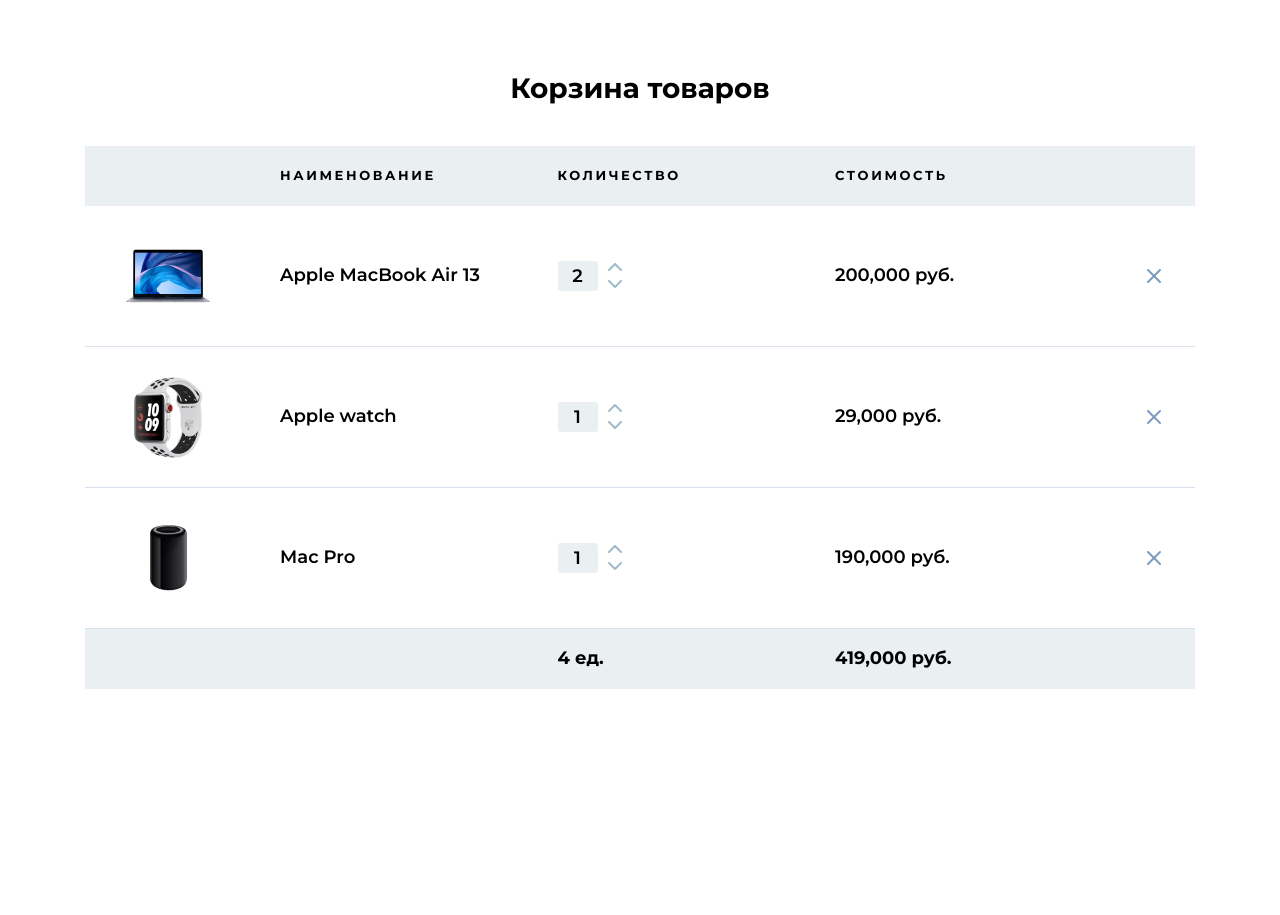
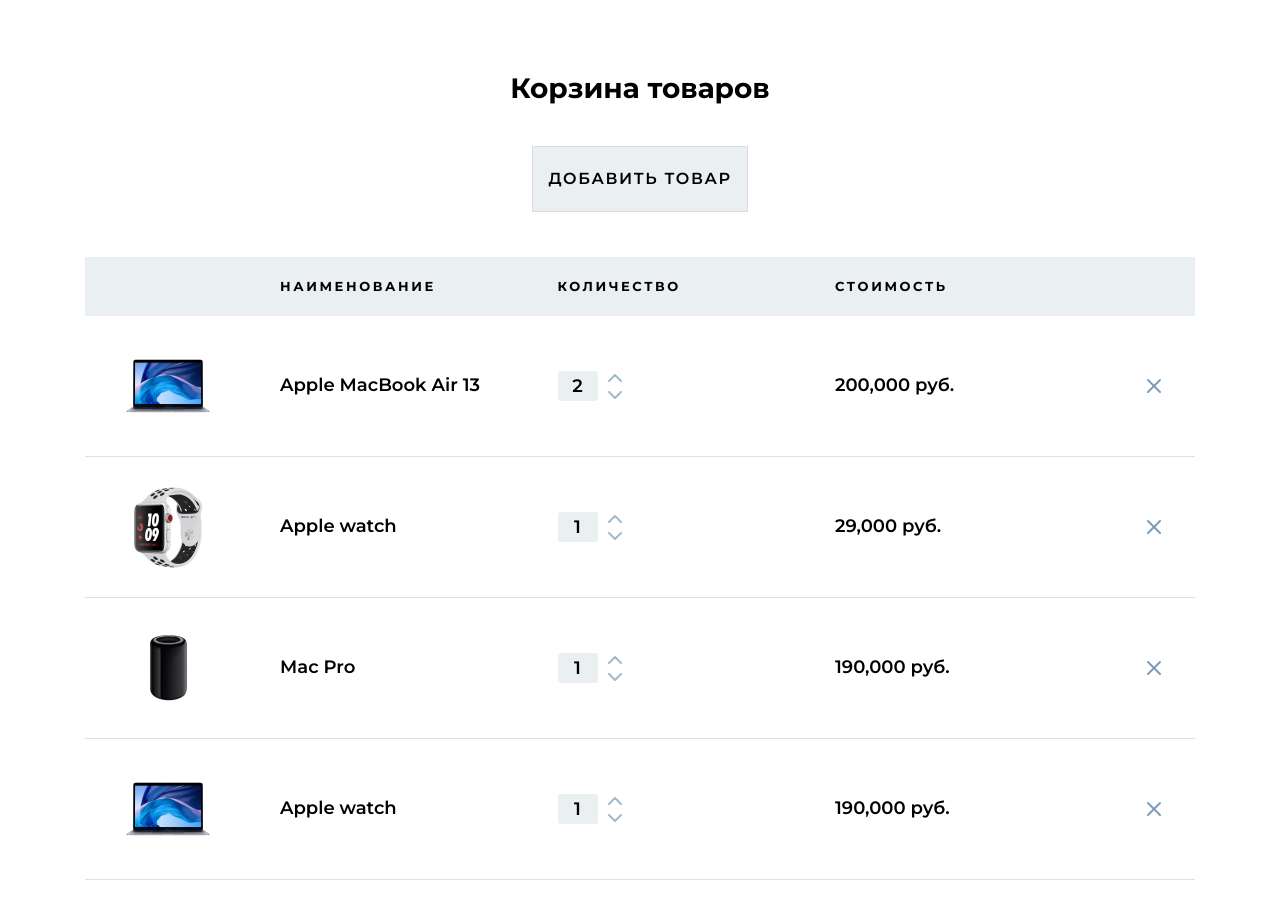
Before and after one commit to anmeshkov/react-shopping-cart, a React (Create React App) app: page / in a window 1280 px wide. Shown: the top 915 px of the page. Before the commit the page ends 800 px from the top, so only its background shows below. Built offline with nearby package versions, Linux system fonts and the light colour scheme; data requests are answered from the project's data file.

Commit message:
feat: добавлена возможность добавления рандомных товаров

```diff
--- /dev/null
+++ b/src/components/Button/index.jsx
@@ -0,0 +1,14 @@
+/* ----------------------------------------------------------------
+  Button Component
+---------------------------------------------------------------- */
+import "./style.scss";
+
+const Buttom = ({title, onClick}) => {
+  return (
+    <section className="button-wrapper">
+      <button onClick={onClick} className="button">{title}</button>
+    </section>
+  );
+};
+
+export default Buttom;
--- /dev/null
+++ b/src/components/Button/style.scss
@@ -0,0 +1,22 @@
+.button-wrapper {
+  display: flex;
+  align-items: center;
+  justify-content: center;
+  padding-bottom: 45px;
+}
+
+.button {
+  border: 1px solid #dbdbdb;
+  padding: 22px 15px;
+  background-color: #EAEFF2;
+  font-weight: 600;
+  font-size: 16px;
+  line-height: 1.2;
+  letter-spacing: 0.1em;
+  transition: background-color 0.2s ease-out;
+  text-transform: uppercase;
+
+  &:hover {
+    background-color: #cde5e7;
+  }
+}
--- a/src/components/Cart/index.jsx
+++ b/src/components/Cart/index.jsx
@@ -2,6 +2,7 @@
   Cart Component
 ---------------------------------------------------------------- */
 
+import Buttom from "../Button";
 import CartFooter from "../CartFooter";
 import CartHeader from "../CartHeader";
 import Product from "../Product";
@@ -13,16 +14,16 @@
 const Cart = () => {
   const [cart, setCart] = useState(null);
   const [total, setTotal] = useState(null);
+  const [fetchData, setFetchData] = useState(true);
 
   // запрос на сервер
   useEffect(() => {
     fetch(url)
       .then((res) => res.json())
       .then((data) => {
-        console.log(data);
         setCart(data);
       });
-  }, []);
+  }, [fetchData]);
 
   useEffect(() => {
     if (cart) {
@@ -35,61 +36,111 @@
 
   // увеличение товара в корзине
   const increaseProduct = (id) => {
-    const newCart = cart.map((product) => {
-      if (product.id === id) {
-        return {
+    const product = cart.find((product) => product.id === id);
+    const data = {
       ...product,
       count: product.count + 1,
-          priceTotal: product.priceTotal * (product.count + 1),
+      priceTotal: product.price * (product.count + 1),
     };
+
+    fetch(url + "/" + id, {
+      method: "PUT",
+      headers: { "Content-Type": "application/json" },
+      body: JSON.stringify(data),
+    }).then((res) => {
+      if (res.ok) {
+        setFetchData((value) => !value);
       }
-      return product;
     });
-    setCart(newCart);
   };
 
   // уменьшение товара в корзине
   const decreaseProduct = (id) => {
-    const newCart = cart.map((product) => {
-      if (product.id === id) {
+    const product = cart.find((product) => product.id === id);
     const newCount = product.count - 1 > 1 ? product.count - 1 : 1;
 
-        return {
+    const data = {
       ...product,
       count: newCount,
-          // priceTotal: (product.count - 1 > 1) ? product.price * (product.count - 1) : product.price,
       priceTotal:
         newCount > 1 ? product.price * (product.count - 1) : product.price,
     };
+
+    fetch(url + "/" + id, {
+      method: "PUT",
+      headers: { "Content-Type": "application/json" },
+      body: JSON.stringify(data),
+    }).then((res) => {
+      if (res.ok) {
+        setFetchData((value) => !value);
       }
-      return product;
     });
-
-    setCart(newCart);
   };
 
   // изменения значения в input руками
   const changeValue = (id, value) => {
-    const newCart = cart.map((product) => {
+    const product = cart.find((product) => product.id === id);
     const newCount = value > 0 ? value : value * -1;
-
-      if (product.id === id) {
-        return {
+    const data = {
       ...product,
       count: newCount,
       priceTotal: product.price * newCount,
     };
+
+    fetch(url + "/" + id, {
+      method: "PUT",
+      headers: { "Content-Type": "application/json" },
+      body: JSON.stringify(data),
+    }).then((res) => {
+      if (res.ok) {
+        setFetchData((value) => !value);
       }
-      return product;
     });
-
-    setCart(newCart);
   };
 
   // удаление товара из корзины
   const deleteProduct = (id) => {
     const newCart = cart.filter((product) => product.id !== id);
     setCart(newCart);
+
+    fetch(url + "/" + id, {
+      method: "DELETE",
+    }).then((res) => {
+      if (res.ok) {
+        setFetchData((value) => !value);
+      }
+    });
+  };
+
+  const addProduct = () => {
+    // рандомные данные
+    const titles = ["Apple MacBook Air 13", "Apple watch", "Mac Pro"];
+    const images = ["macbook.jpg", "apple-watch.jpg", "mac-pro.jpg"];
+    const prices = [100000, 29000, 190000];
+
+    const randomValue = (array) => {
+      return array[Math.floor(Math.random() * array.length)];
+    };
+
+    const price = randomValue(prices) * 1
+    const data = {
+      img: randomValue(images),
+      title: randomValue(titles),
+      count: 1,
+      price: price,
+      priceTotal: price,
+    };
+
+    // отправляем данные на сервер
+    fetch(url, {
+      method: "POST",
+      headers: { "Content-Type": "application/json" },
+      body: JSON.stringify(data),
+    }).then((res) => {
+      if (res.ok) {
+        setFetchData((value) => !value);
+      }
+    });
   };
 
   const renderCart = () => {
@@ -108,6 +159,7 @@
 
   return (
     <section className="cart">
+      <Buttom title={"Добавить товар"} onClick={addProduct} />
       <CartHeader />
       {cart && renderCart()}
       {total && <CartFooter total={total} />}
--- a/src/data.json
+++ b/src/data.json
@@ -23,6 +23,22 @@
       "count": 1,
       "price": 190000,
       "priceTotal": 190000
+    },
+    {
+      "id": "6f91",
+      "img": "macbook.jpg",
+      "title": "Apple watch",
+      "count": 1,
+      "price": 190000,
+      "priceTotal": 190000
+    },
+    {
+      "id": "bc81",
+      "img": "mac-pro.jpg",
+      "title": "Apple MacBook Air 13",
+      "count": 1,
+      "price": 29000,
+      "priceTotal": 29000
     }
   ]
 }
```
Lines whose indentation alone changed are shown as unchanged.
